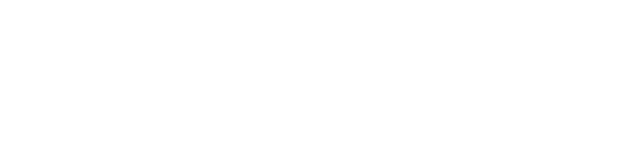
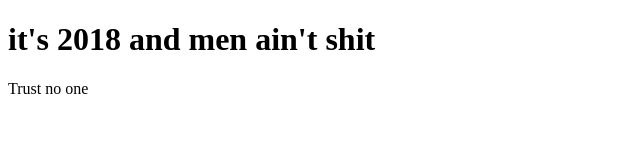
Before and after one commit to neme0018/neme0018.github.io, a plain HTML site: page final/contact.html in a window 1280 px wide. Shown: the whole page, without its empty margins (0-640 px from the left). Drawn offline with Linux system fonts and the light colour scheme.

Commit message:
update 2

```diff
--- a/final/contact.html
+++ b/final/contact.html
@@ -1,9 +1,11 @@
 <!DOCTYPE html>
 <html>
 <head>
-	<title>Contact Page</title>
+	<title>The Truth is out there</title>
 </head>
 <body>
+<h1>it's 2018 and men ain't shit</h1>
+<p>Trust no one</p>
 
 </body>
 </html>
```
